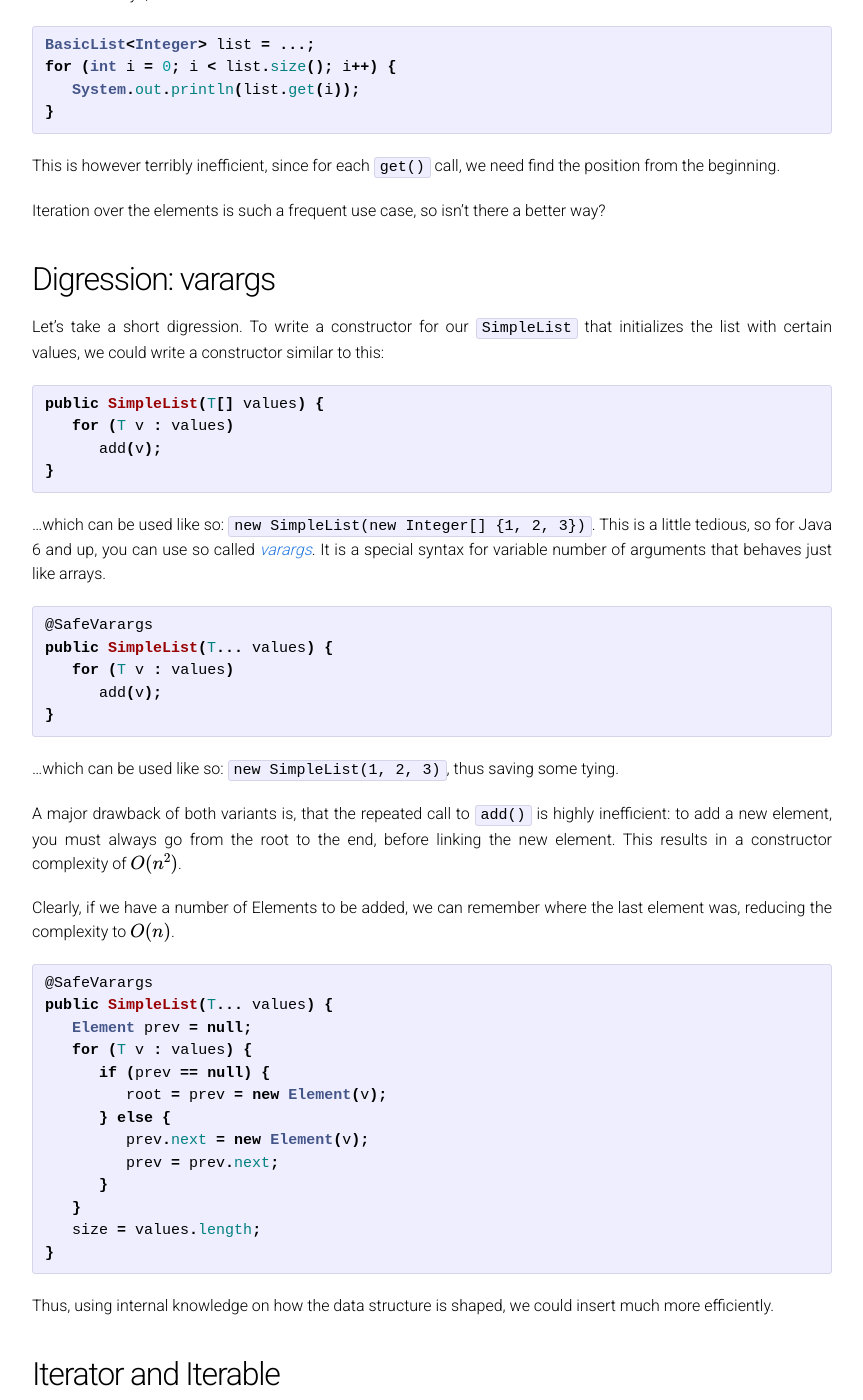
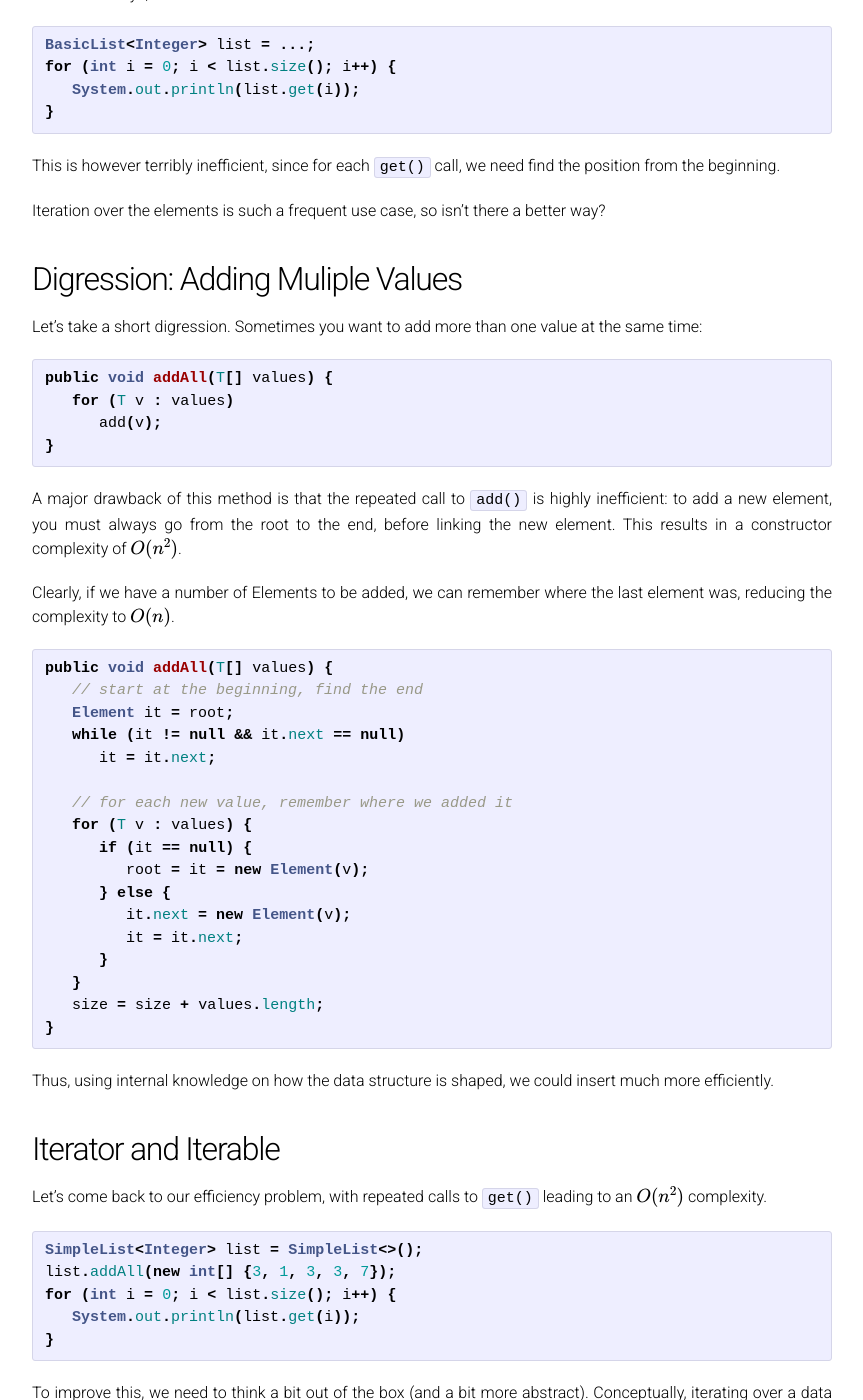
Before and after one commit to daschub/hsro-inf-prg3.github.io, a Jekyll site: the page built from 07ln-iterator-composite-observer.md, in a window 1280 px wide and 1400 px high, scrolled down 3746 px. Shown: the whole window, without its empty margins (208-1071 px from the left). Built offline with Jekyll 4.4.1, drawn with Linux system fonts in a browser that asks for light colours; our own code applies the rules of GitHub Pages for plain Markdown files; formulas are drawn with MathJax 3; some of the changed text lies outside the part shown.

Commit message:
Updated iterator: no more varargs, addAll instead

````diff
--- a/07ln-iterator-composite-observer.md
+++ b/07ln-iterator-composite-observer.md
@@ -150,50 +150,39 @@ This is however terribly inefficient, since for each `get()` call, we need find
 Iteration over the elements is such a frequent use case, so isn't there a better way?
 
 
-## Digression: varargs
+## Digression: Adding Muliple Values
 Let's take a short digression.
-To write a constructor for our `SimpleList` that initializes the list with certain values, we could write a constructor similar to this:
+Sometimes you want to add more than one value at the same time:
 
 ```java
-public SimpleList(T[] values) {
+public void addAll(T[] values) {
 	for (T v : values)
 		add(v);
 }
 ```
 
-...which can be used like so: `new SimpleList(new Integer[] {1, 2, 3})`.
-This is a little tedious, so for Java 6 and up, you can use so called [_varargs_](https://docs.oracle.com/javase/8/docs/technotes/guides/language/varargs.html).
-It is a special syntax for variable number of arguments that behaves just like arrays.
-
-```java
-@SafeVarargs
-public SimpleList(T... values) {
-	for (T v : values)
-		add(v);
-}
-```
-
-...which can be used like so: `new SimpleList(1, 2, 3)`, thus saving some tying.
-
-
-A major drawback of both variants is, that the repeated call to `add()` is highly inefficient: to add a new element, you must always go from the root to the end, before linking the new element.
+A major drawback of this method is that the repeated call to `add()` is highly inefficient: to add a new element, you must always go from the root to the end, before linking the new element.
 This results in a constructor complexity of \\(O(n^2)\\).
 
 Clearly, if we have a number of Elements to be added, we can remember where the last element was, reducing the complexity to \\(O(n)\\).
 
 ```java
-@SafeVarargs
-public SimpleList(T... values) {
-	Element prev = null;
+public void addAll(T[] values) {
+	// start at the beginning, find the end
+	Element it = root;
+	while (it != null && it.next == null)
+		it = it.next;
+
+	// for each new value, remember where we added it
 	for (T v : values) {
-		if (prev == null) {
-			root = prev = new Element(v);
+		if (it == null) {
+			root = it = new Element(v);
 		} else {
-			prev.next = new Element(v);
-			prev = prev.next;
+			it.next = new Element(v);
+			it = it.next;
 		}
 	}
-	size = values.length;
+	size = size + values.length;
 }
 ```
 
@@ -205,7 +194,8 @@ Thus, using internal knowledge on how the data structure is shaped, we could ins
 Let's come back to our efficiency problem, with repeated calls to `get()` leading to an \\(O(n^2)\\) complexity.
 
 ```java
-SimpleList<Integer> list = SimpleList<>(3, 1, 3, 3, 7);
+SimpleList<Integer> list = SimpleList<>();
+list.addAll(new int[] {3, 1, 3, 3, 7});
 for (int i = 0; i < list.size(); i++) {
 	System.out.println(list.get(i));
 }
@@ -216,18 +206,16 @@ Conceptually, iterating over a data structure can very well be described as a _w
 
 ```java
 int i = 0;  // start at the beginning
-while (i < list.size()) {  // while we're not at the end
-	System.out.println(list.get(i));  // get the next element
-	i++;                              // advance
-}
+while (i < list.size()) // while we're not at the end
+	System.out.println(list.get(i++));  // get the next element and advance
 ```
 
 And in fact, these are the basic operations of the [_iterator_](https://docs.oracle.com/javase/8/docs/api/java/util/Iterator.html) `java.util.Iterator<T>`
 
 ```java
 interface Iterator<T> {
-	boolean hasNext();
-	T next();
+	boolean hasNext();  // is there one more element?
+	T next();           // give me that, and advance!
 }
 ```
 
@@ -235,10 +223,8 @@ Thus we can write the iteration as
 
 ```java
 Iterator<Integer> it = list.???;  // what about this?
-
-while (it.hasNext()) {
-	Integer v = it.next();
-}
+while (it.hasNext())
+	System.out.println(it.next());
 ```
 
 So where do we get the iterator from?
@@ -254,19 +240,23 @@ while (i-- > 0)
 return it.value;
 ```
 
-The iterator uses the same idea: store the current position in an attribute, and advance when necessary.
+The iterator uses the same idea: store the current position in an attribute (`it`), and advance when necessary (`it = it.next`).
 
 ```java
 public Iterator<T> iterator() {
+	// make a new anonymous inner class
 	return new Iterator<T>() {
 		Element it = root;  // we start at the root
+
 		@Override
 		public boolean hasNext() {
-			return it == null;
+			// do we point to a valid element?
+			return it != null;
 		}
 
 		@Override
 		public T next() {
+			// remember current value, advance and return
 			T value = it.value;
 			it = it.next;
 			return value;
@@ -286,7 +276,14 @@ interface Iterable<T> {
 Note that it is in the language specification package `java.lang`, since it enables the use of `Iterable`s in _for-each_ statements (which is a language feature).
 
 ```java
-BasicList<Integer> list = new BasicList<>(3, 1, 3, 3, 7);
+class SimpleList<T> implements BasicList<T>, Iterable<T> {
+	// ...
+	public Iterator<T> iterator() { /* ... */ }
+}
+```
+```java
+SimpleList<Integer> list = new SimpleList<>();
+list.addAll(3, 1, 3, 3, 7);
 for (Integer i : list) {
 	System.out.println(i);
 }
````
Also changed, not shown: other parts of 07ln-iterator-composite-observer.md (+1 -1 lines).
